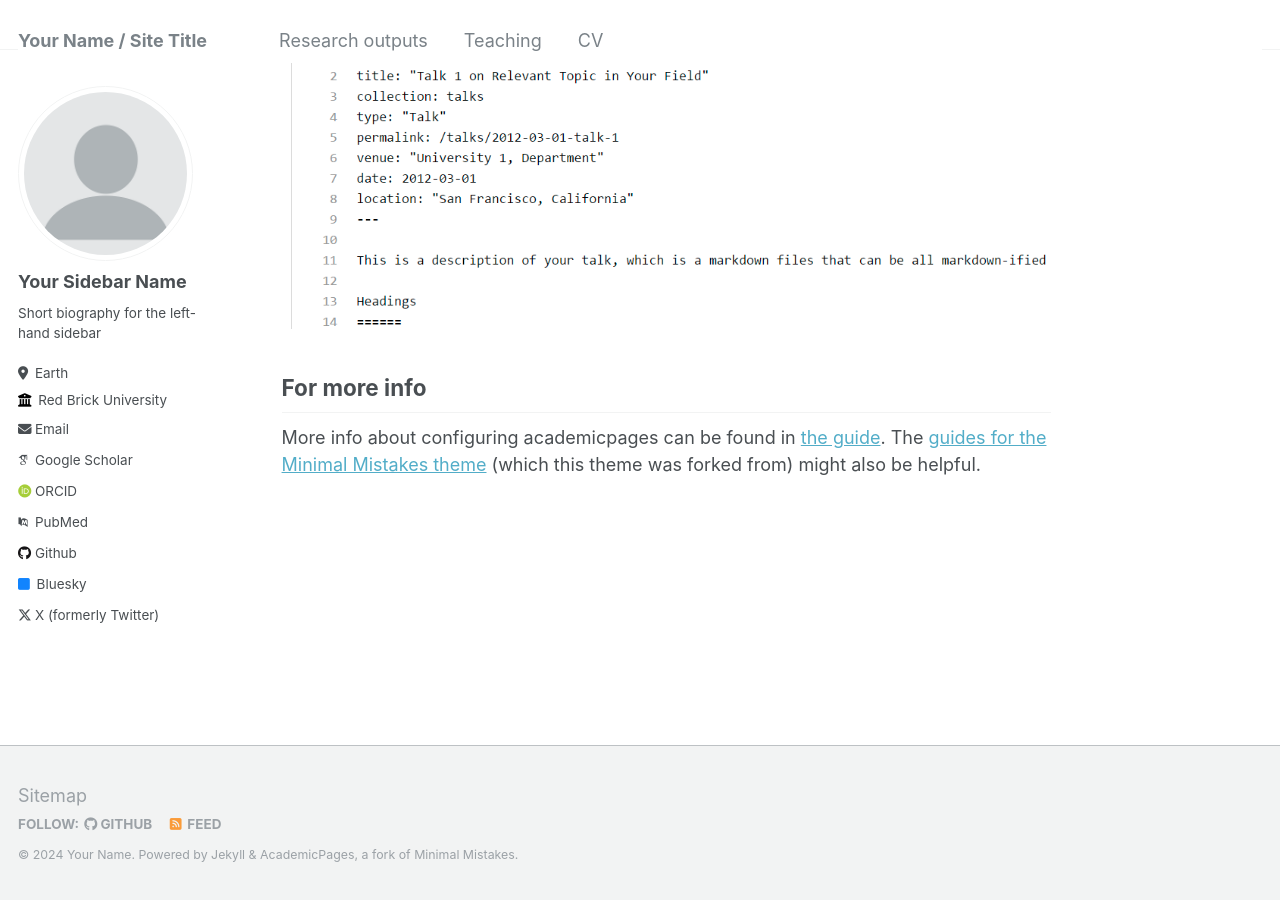
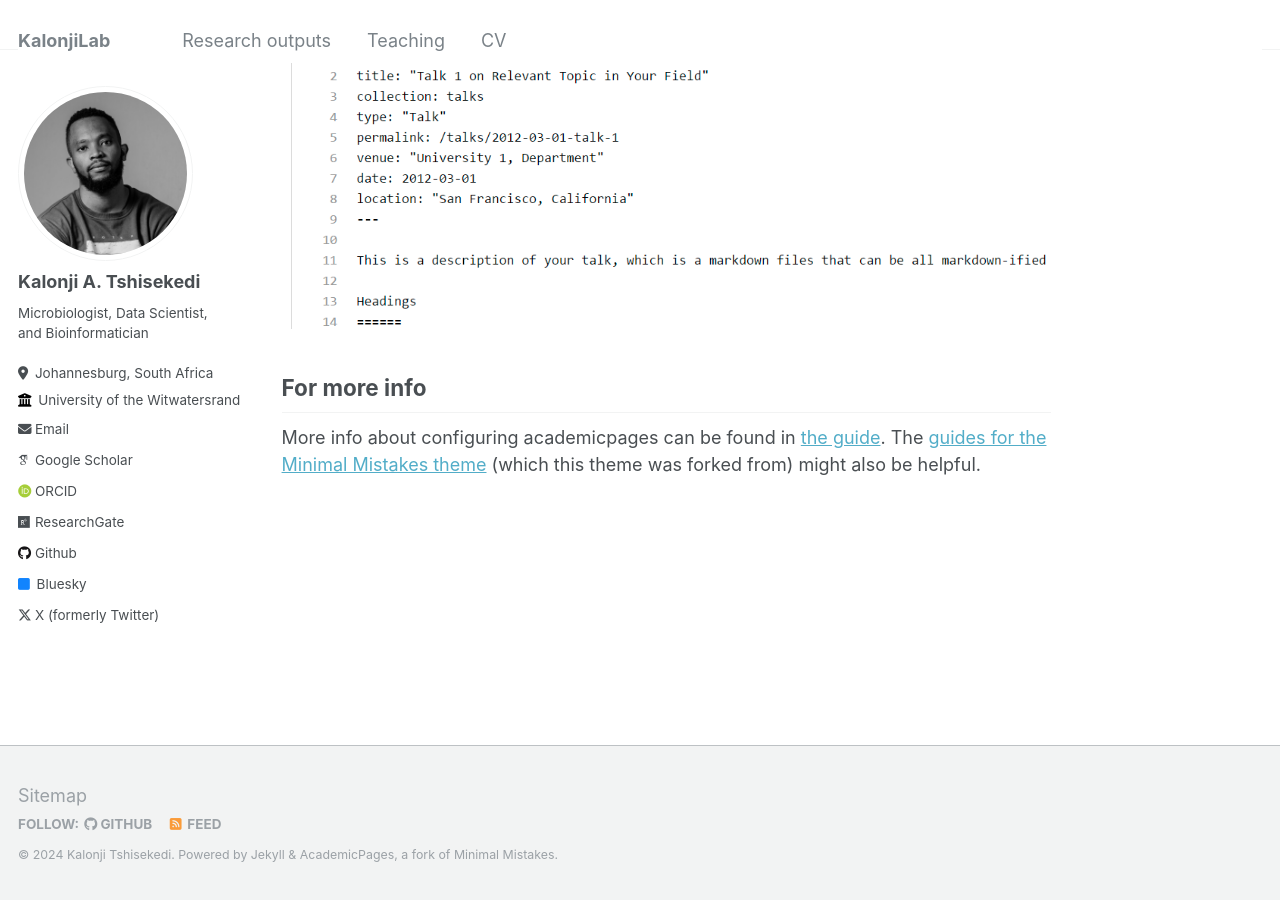
Before and after one commit to kalonji08/testkalonji, a Jekyll site: the page built from _pages/about.md, in a window 1280 px wide and 900 px high, scrolled down 2640 px. Built offline with Jekyll 4.4.1, drawn with Linux system fonts in a browser that asks for light colours; some web fonts are replaced.

Commit message:
feat: Added my personal infor

```diff
--- a/_config.yml
+++ b/_config.yml
@@ -7,12 +7,12 @@
 # server process.
 
 # Basic Site Settings
-locale                   : "en-US"
-title                    : "Your Name / Site Title"
+locale                   : "en-GB"
+title                    : "KalonjiLab"
 title_separator          : "-"
-name                     : &name "Your Name"
+name                     : &name "Kalonji Tshisekedi"
 description              : &description "personal description"
-url                      : https://academicpages.github.io # the base hostname & protocol for your site e.g. "https://mmistakes.github.io"
+url                      : https://kalonjilab.github.io # the base hostname & protocol for your site e.g. "https://mmistakes.github.io"
 baseurl                  : "" # the subpath of your site, e.g. "/blog"
 repository               : "academicpages/academicpages.github.io"
 
@@ -21,28 +21,28 @@ repository               : "academicpages/academicpages.github.io"
 #               Additional customization can be done by editing /_includes/author-profile.html
 author:
   # Biographic information
-  avatar           : "profile.png"
-  name             : "Your Sidebar Name"
+  avatar           : "kalonji.png"
+  name             : "Kalonji A. Tshisekedi"
   pronouns         : # example: "she/her"
-  bio              : "Short biography for the left-hand sidebar"
-  location         : "Earth"
-  employer         : "Red Brick University"
+  bio              : "Microbiologist, Data Scientist, and Bioinformatician"
+  location         : "Johannesburg, South Africa"
+  employer         : "University of the Witwatersrand"
   uri              : # URL
-  email            : "none@example.org"
+  email            : "abondancekalonji08@gmail.com"
 
   # Academic websites
   arxiv            : # URL - Update with the correct link to your profile
   googlescholar    : "https://scholar.google.com/citations?user=PS_CX0AAAAAJ"
   impactstory      : # URL
-  orcid            : "http://orcid.org/yourorcidurl"
-  pubmed           : "https://www.ncbi.nlm.nih.gov/pubmed/?term=john+snow"
-  researchgate     : # URL
+  orcid            : "https://orcid.org/0000-0002-0518-1643"
+  pubmed           : #"https://www.ncbi.nlm.nih.gov/pubmed/?term=john+snow"
+  researchgate     : "https://www.researchgate.net/profile/Kalonji-Tshisekedi" # URL
 
   # Repositories and software development
   bitbucket        : # Username - Update with your username on the site
   codepen          : # Username
   dribbble         : # Username
-  github           : "academicpages"
+  github           : "kalonji08"
   kaggle           : # Username
   stackoverflow    : # User number or user number and name (i.e., use "1" or "1/jeff-atwood")
 
@@ -64,7 +64,7 @@ author:
   steam            : # Username
   telegram         : # URL
   tumblr           : # Username
-  twitter          : "UniofOxford"  # Replace this with your X / Twitter handle
+  twitter          : "kalonji_08"  # Replace this with your X / Twitter handle
   vine             : # Username
   weibo            : # Username
   wikipedia        : # Username
```
